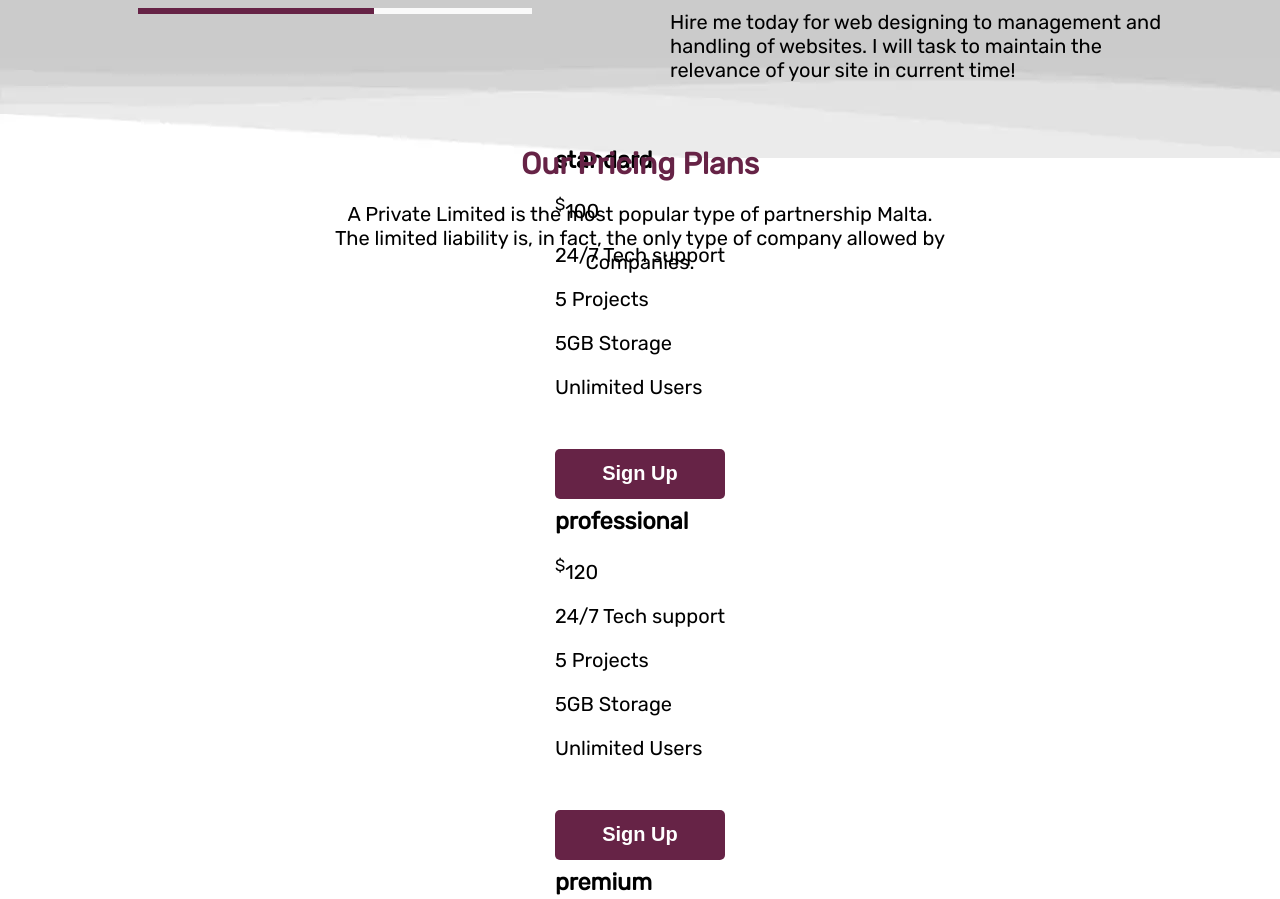
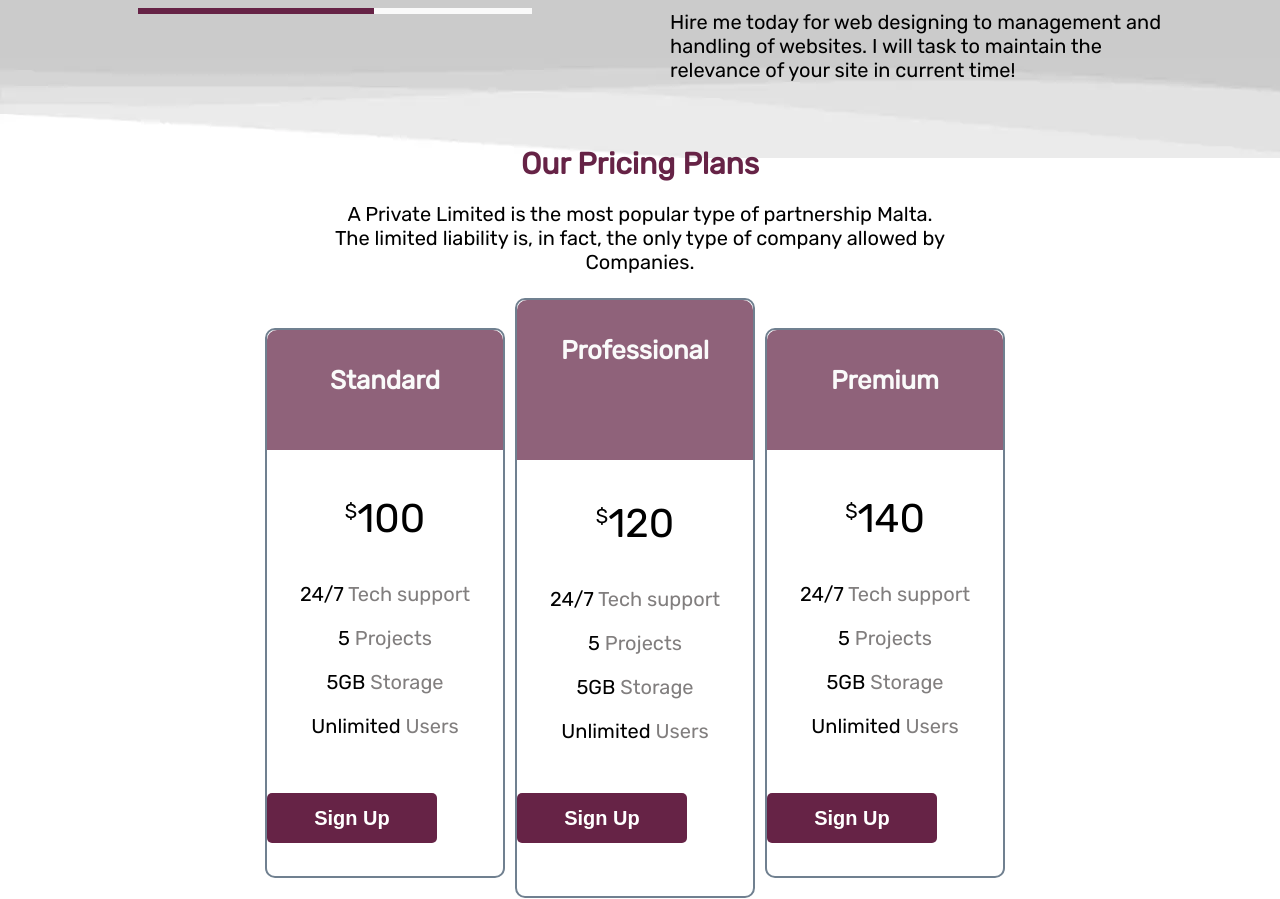
Before and after one commit to arnaudgerry/portfolio, a plain HTML site: page index.html in a window 1280 px wide. Shown: the part 2940-3839 px from the top of the page. Drawn offline with Linux system fonts and the light colour scheme.

```diff
--- a/css/styles.css
+++ b/css/styles.css
@@ -343,3 +343,81 @@ i.fas, i.far, i.fa {
     background-repeat: no-repeat;
     height: 100px;
 }
+
+.pricing {
+    height: 800px;
+    /*border: 2px solid red;*/
+    display: flex;
+    flex-direction: column;
+}
+
+.pay-plan {
+    height: 650px;
+    position: relative;
+    top: 150px;
+    width: 75%;
+    display: flex;
+    flex-direction: row;
+    justify-content: center;
+    /*border: 2px solid green;*/
+}
+
+.standard, .premium {
+    position: relative;
+    top: 40px;
+    height: 550px;
+    width: 25%;
+    margin-right: 10px;
+    display: flex;
+    flex-direction: column;
+    border-radius: 10px;
+    border: 2px solid slategray;
+}
+
+.professional {
+    height: 600px;
+    width: 25%;
+    margin-right: 10px;
+    border-radius: 10px;
+    position: relative;
+    top: 10px;
+    border: 2px solid slategrey;
+}
+
+.professional .top-section {
+    height: 160px;
+}
+
+.top-section {
+    height: 120px;
+    width: 100%;
+    border-radius: 10px 10px 0px 0px;
+    background-color: #8F627A;
+    border: 2px solid #8F627A;
+    color: #fafafa;
+    text-transform: capitalize;
+    text-align: center;
+    font-size: 22px;
+    padding-top: 25px;
+}
+
+.btm-section {
+    text-align: center;
+    margin: 5px;
+}
+
+.btm-section span {
+    color: #817e7e;
+}
+
+.supp {
+    font-size: 40px;
+}
+
+.supp sup {
+    font-size: 20px;
+}
+
+.planbtn {
+
+}
```
